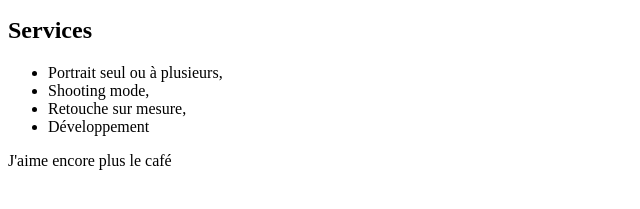
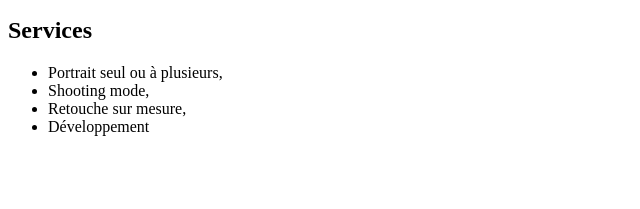
Before and after one commit to Steven-DellaRica/CoursHTML, a plain HTML site: page a-propos.html in a window 1280 px wide. Shown: the part 155-364 px from the top of the page, without its empty margins (0-640 px from the left). Drawn offline with Linux system fonts and the light colour scheme.

Commit message:
cafe removal

```diff
--- a/a-propos.html
+++ b/a-propos.html
@@ -19,6 +19,5 @@
 		<li>Retouche sur mesure,</li>
 		<li>Développement</li>
 		</ul>
-		<p>J'aime encore plus le café</p>
 	</body>
 </html>
```
